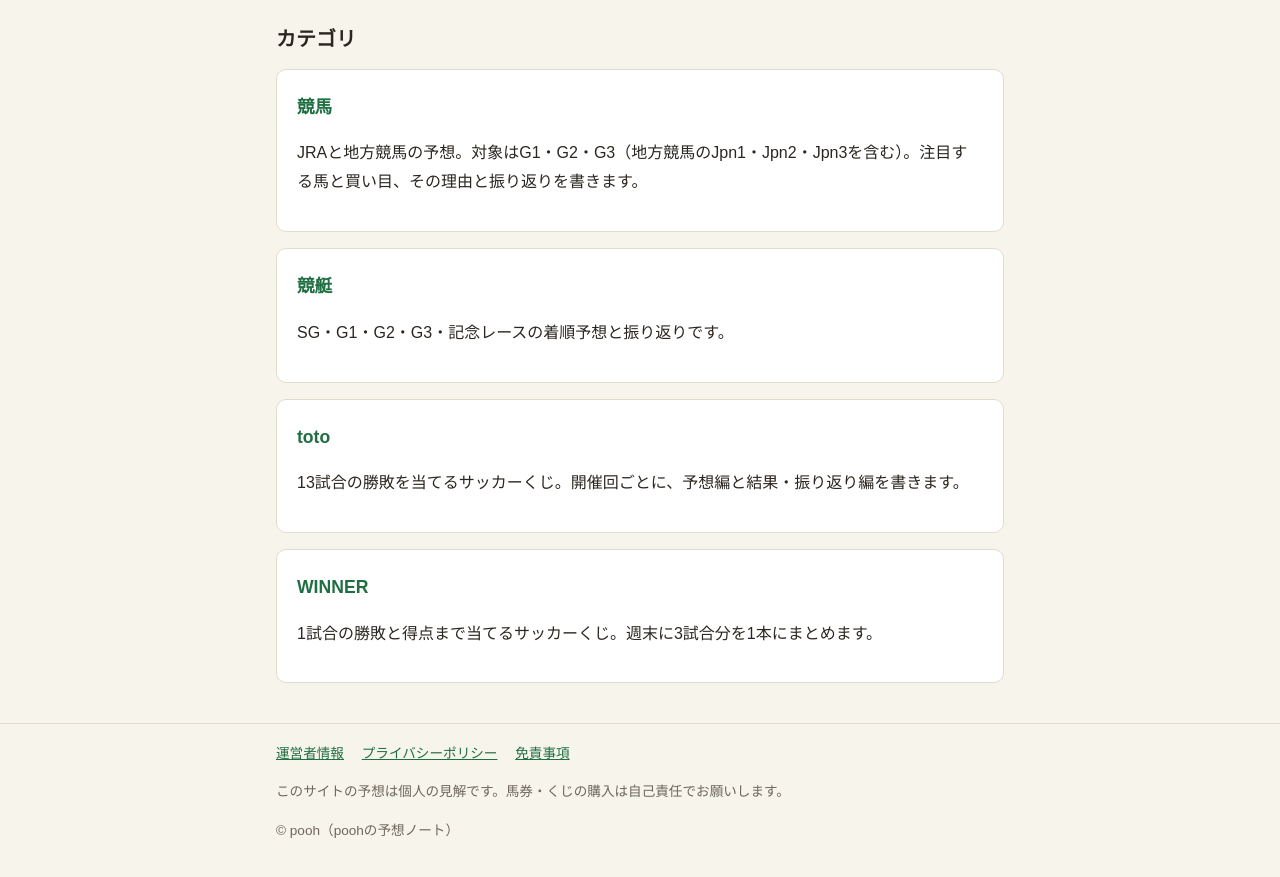
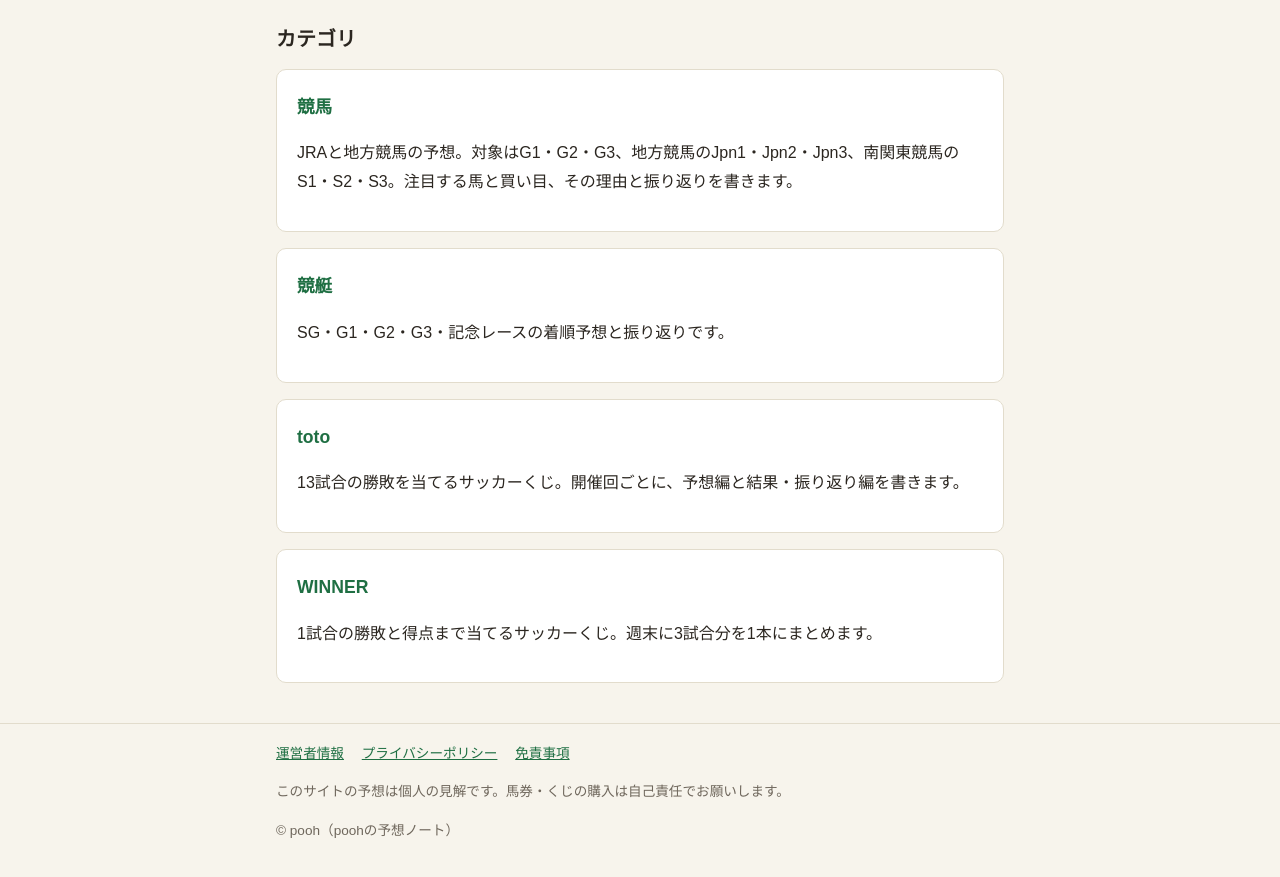
Before and after one commit to pooh-hug/pooh-yosou, a plain HTML site: page index.html in a window 1280 px wide. Shown: the part 960-1837 px from the top of the page. Drawn offline with Linux system fonts and the light colour scheme.

```diff
--- a/index.html
+++ b/index.html
@@ -60,7 +60,7 @@
 
 <h2 class="section-title">カテゴリ</h2>
 <ul class="cat-list">
-  <li class="card"><h3><a href="keiba/index.html">競馬</a></h3><p>JRAと地方競馬の予想。対象はG1・G2・G3（地方競馬のJpn1・Jpn2・Jpn3を含む）。注目する馬と買い目、その理由と振り返りを書きます。</p></li>
+  <li class="card"><h3><a href="keiba/index.html">競馬</a></h3><p>JRAと地方競馬の予想。対象はG1・G2・G3、地方競馬のJpn1・Jpn2・Jpn3、南関東競馬のS1・S2・S3。注目する馬と買い目、その理由と振り返りを書きます。</p></li>
   <li class="card"><h3><a href="kyotei/index.html">競艇</a></h3><p>SG・G1・G2・G3・記念レースの着順予想と振り返りです。</p></li>
   <li class="card"><h3><a href="toto/index.html">toto</a></h3><p>13試合の勝敗を当てるサッカーくじ。開催回ごとに、予想編と結果・振り返り編を書きます。</p></li>
   <li class="card"><h3><a href="winner/index.html">WINNER</a></h3><p>1試合の勝敗と得点まで当てるサッカーくじ。週末に3試合分を1本にまとめます。</p></li>
```
